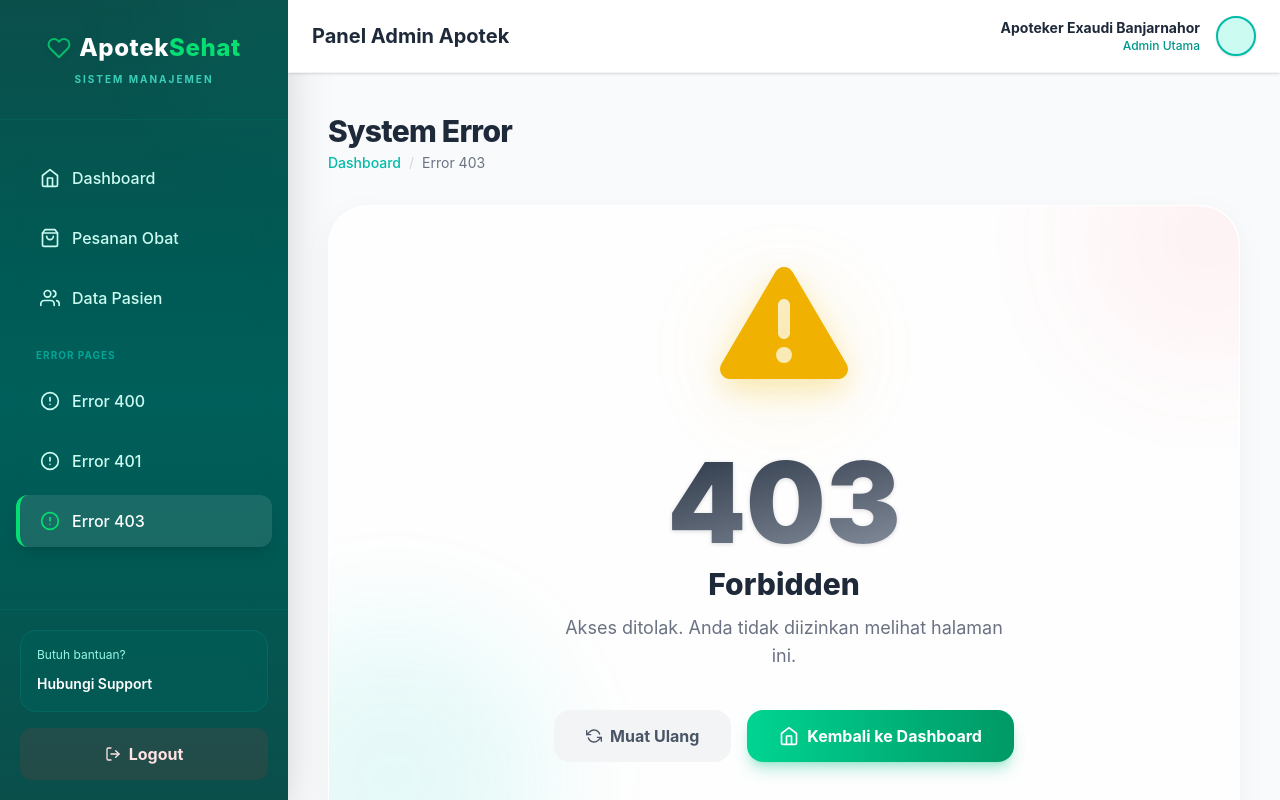
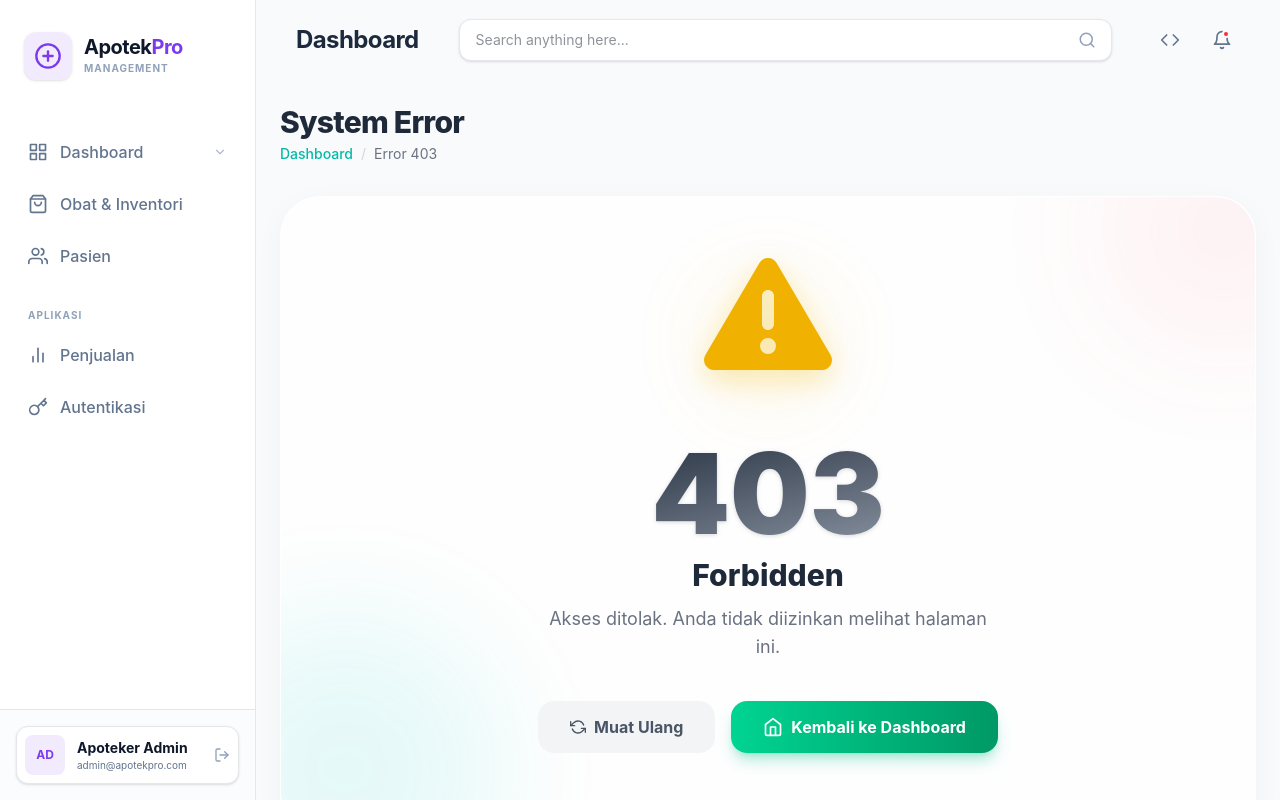
Before and after one commit to exaudi24si-max/EXAUDI-REACT-2SIB, a React (Vite) app: page /error-403 in a window 1280 px wide. Built offline with nearby package versions, Linux system fonts and the light colour scheme.

Commit message:
Qiuz dengan figma

```diff
--- a/src/components/Header.jsx
+++ b/src/components/Header.jsx
@@ -1,14 +1,32 @@
+import { FiSearch, FiBell, FiCode } from "react-icons/fi";
+
 export default function Header() {
     return (
-    <header className="bg-white shadow-sm border-b border-gray-100 py-4 px-6 flex justify-between items-center sticky top-0 z-10">
-      <h2 className="text-xl font-bold text-gray-800">Panel Admin Apotek</h2>
+        <header className="sticky top-0 z-40 flex w-full bg-body h-20 items-center">
+            <div className="flex flex-grow items-center justify-between px-6 md:px-10">
                 <div className="flex items-center gap-4">
-        <div className="text-right hidden sm:block">
-          <p className="text-sm font-bold text-gray-800">Apoteker Exaudi Banjarnahor</p>
-          <p className="text-xs text-teal-600 font-medium">Admin Utama</p>
+                    <h1 className="text-2xl font-bold text-slate-800 tracking-tight">Dashboard</h1>
                 </div>
-        <div className="w-10 h-10 rounded-full bg-teal-100 border-2 border-teal-500 flex items-center justify-center text-teal-700 font-bold shadow-sm">
 
+                <div className="flex-1 max-w-2xl mx-10 hidden lg:block">
+                    <div className="relative group">
+                        <input
+                            type="text"
+                            placeholder="Search anything here..."
+                            className="w-full bg-white border border-stroke rounded-xl py-2.5 pl-4 pr-10 focus:outline-none focus:ring-2 focus:ring-primary/10 focus:border-primary transition-all text-sm shadow-sm"
+                        />
+                        <FiSearch size={18} className="absolute right-4 top-1/2 -translate-y-1/2 text-slate-400 group-focus-within:text-primary transition-colors" />
+                    </div>
+                </div>
+
+                <div className="flex items-center gap-4">
+                    <button className="p-2 text-slate-500 hover:text-primary hover:bg-white rounded-lg transition-all">
+                        <FiCode size={20} />
+                    </button>
+                    <button className="p-2 text-slate-500 hover:text-primary hover:bg-white rounded-lg transition-all relative">
+                        <FiBell size={20} />
+                        <span className="absolute top-2 right-2.5 w-2 h-2 bg-red-500 rounded-full border-2 border-body"></span>
+                    </button>
                 </div>
             </div>
         </header>
--- a/src/components/Sidebar.jsx
+++ b/src/components/Sidebar.jsx
@@ -1,70 +1,72 @@
 import { Link, useLocation } from "react-router-dom";
-import { FiHome, FiShoppingBag, FiUsers, FiLogOut, FiHeart, FiAlertCircle } from "react-icons/fi";
+import { FiHome, FiShoppingBag, FiUsers, FiLogOut, FiPlusCircle, FiBarChart2, FiSettings, FiGrid, FiChevronDown, FiGlobe, FiKey } from "react-icons/fi";
 
 export default function Sidebar() {
     const location = useLocation();
 
     const isActive = (path) => {
         return location.pathname === path
-            ? "bg-white/10 text-white shadow-lg border-l-4 border-green-400"
-            : "text-teal-100 hover:bg-white/5 hover:text-white border-l-4 border-transparent";
+            ? "bg-primary-light text-primary font-bold shadow-sm"
+            : "text-slate-500 hover:bg-slate-50 hover:text-slate-800";
     };
 
     return (
-        <aside className="w-72 bg-gradient-to-b from-teal-900 via-teal-800 to-teal-900 text-white min-h-screen shadow-2xl flex flex-col transition-all relative overflow-hidden">
-            {/* Background decoration */}
-            <div className="absolute top-0 right-0 w-64 h-64 bg-teal-400 opacity-5 rounded-full blur-3xl -translate-y-1/2 translate-x-1/2 pointer-events-none"></div>
-
-            <div className="p-8 text-center border-b border-teal-700/30 relative z-10">
-                <div className="flex items-center justify-center gap-2 mb-2">
-                    <FiHeart className="text-green-400 text-2xl animate-pulse-slow drop-shadow-md" />
-                    <h2 className="text-2xl font-extrabold tracking-wide text-white">
-                        Apotek<span className="text-green-400">Sehat</span>
+        <aside className="w-64 bg-white text-slate-800 min-h-screen border-r border-stroke flex flex-col transition-all relative z-50">
+            <div className="py-8 px-6 flex items-center gap-3">
+                <div className="w-12 h-12 bg-primary/10 rounded-xl flex items-center justify-center shadow-sm">
+                    <FiPlusCircle size={28} className="text-primary" />
+                </div>
+                <div>
+                    <h2 className="text-xl font-bold tracking-tight text-slate-900 leading-none">
+                        Apotek<span className="text-primary">Pro</span>
                     </h2>
+                    <p className="text-[10px] text-slate-400 font-bold tracking-widest uppercase mt-1">Management</p>
                 </div>
-                <p className="text-teal-300/80 text-[10px] font-bold tracking-[0.2em] mt-1">SISTEM MANAJEMEN</p>
             </div>
 
-            <nav className="flex-1 px-4 py-8 space-y-2 overflow-y-auto relative z-10">
-                <Link to="/" className={`flex items-center gap-3 py-3.5 px-5 rounded-xl transition-all font-medium backdrop-blur-sm ${isActive('/')}`}>
-                    <FiHome size={20} className={location.pathname === '/' ? "text-green-400" : ""} />
-                    <span>Dashboard</span>
-                </Link>
-                <Link to="/orders" className={`flex items-center gap-3 py-3.5 px-5 rounded-xl transition-all font-medium backdrop-blur-sm ${isActive('/orders')}`}>
-                    <FiShoppingBag size={20} className={location.pathname === '/orders' ? "text-green-400" : ""} />
-                    <span>Pesanan Obat</span>
-                </Link>
-                <Link to="/customers" className={`flex items-center gap-3 py-3.5 px-5 rounded-xl transition-all font-medium backdrop-blur-sm ${isActive('/customers')}`}>
-                    <FiUsers size={20} className={location.pathname === '/customers' ? "text-green-400" : ""} />
-                    <span>Data Pasien</span>
+            <nav className="flex-1 px-3 py-4 space-y-1 overflow-y-auto">
+                <Link to="/" className={`flex items-center justify-between py-3 px-4 rounded-xl transition-all font-medium ${isActive('/')}`}>
+                    <div className="flex items-center gap-3">
+                        <FiGrid size={20} />
+                        <span>Dashboard</span>
+                    </div>
+                    <FiChevronDown size={14} className="opacity-50" />
                 </Link>
 
-                <div className="pt-4 pb-1 px-5">
-                    <p className="text-teal-400/60 text-[10px] font-bold uppercase tracking-widest">Error Pages</p>
-                </div>
-                <Link to="/error-400" className={`flex items-center gap-3 py-3.5 px-5 rounded-xl transition-all font-medium backdrop-blur-sm ${isActive('/error-400')}`}>
-                    <FiAlertCircle size={20} className={location.pathname === '/error-400' ? "text-green-400" : ""} />
-                    <span>Error 400</span>
+                <Link to="/orders" className={`flex items-center gap-3 py-3 px-4 rounded-xl transition-all font-medium ${isActive('/orders')}`}>
+                    <FiShoppingBag size={20} />
+                    <span>Obat & Inventori</span>
                 </Link>
-                <Link to="/error-401" className={`flex items-center gap-3 py-3.5 px-5 rounded-xl transition-all font-medium backdrop-blur-sm ${isActive('/error-401')}`}>
-                    <FiAlertCircle size={20} className={location.pathname === '/error-401' ? "text-green-400" : ""} />
-                    <span>Error 401</span>
+
+                <Link to="/customers" className={`flex items-center gap-3 py-3 px-4 rounded-xl transition-all font-medium ${isActive('/customers')}`}>
+                    <FiUsers size={20} />
+                    <span>Pasien</span>
                 </Link>
-                <Link to="/error-403" className={`flex items-center gap-3 py-3.5 px-5 rounded-xl transition-all font-medium backdrop-blur-sm ${isActive('/error-403')}`}>
-                    <FiAlertCircle size={20} className={location.pathname === '/error-403' ? "text-green-400" : ""} />
-                    <span>Error 403</span>
+
+                <div className="px-4 pt-6 mb-2 text-[10px] font-bold text-slate-400 uppercase tracking-widest">Aplikasi</div>
+
+                <Link to="/sales" className={`flex items-center gap-3 py-3 px-4 rounded-xl transition-all font-medium ${isActive('/sales')}`}>
+                    <FiBarChart2 size={20} />
+                    <span>Penjualan</span>
+                </Link>
+
+                <Link to="/auth" className={`flex items-center gap-3 py-3 px-4 rounded-xl transition-all font-medium ${isActive('/auth')}`}>
+                    <FiKey size={20} />
+                    <span>Autentikasi</span>
                 </Link>
             </nav>
 
-            <div className="p-5 mt-auto border-t border-teal-700/30 relative z-10">
-                <div className="bg-teal-800/50 rounded-2xl p-4 mb-4 backdrop-blur-md border border-teal-700/50 hidden lg:block">
-                    <p className="text-xs text-teal-200 mb-2">Butuh bantuan?</p>
-                    <button className="text-sm font-semibold text-white hover:text-green-300 transition-colors">Hubungi Support</button>
+            <div className="p-4 mt-auto border-t border-stroke bg-slate-50/50">
+                <div className="flex items-center gap-3 p-2 bg-white rounded-xl border border-stroke shadow-sm hover:shadow-md transition-shadow cursor-pointer group">
+                    <div className="w-10 h-10 rounded-lg bg-primary/10 flex items-center justify-center font-bold text-primary text-xs shrink-0 group-hover:scale-105 transition-transform">
+                        AD
+                    </div>
+                    <div className="flex-1 min-w-0">
+                        <p className="text-sm font-bold text-slate-900 truncate">Apoteker Admin</p>
+                        <p className="text-[10px] text-slate-500 truncate">admin@apotekpro.com</p>
+                    </div>
+                    <FiLogOut className="text-slate-400 hover:text-red-500 transition-colors shrink-0" size={16} />
                 </div>
-
-                <Link to="/login" className="flex items-center justify-center gap-2 w-full py-3.5 px-4 rounded-xl bg-red-500/10 hover:bg-red-500 text-red-100 hover:text-white font-bold transition-all duration-300 group">
-                    <FiLogOut className="group-hover:-translate-x-1 transition-transform" /> Logout
-                </Link>
             </div>
         </aside>
     );
--- a/src/index.css
+++ b/src/index.css
@@ -1,6 +1,12 @@
 @import "tailwindcss";
 
 @theme {
+  --color-primary: #7C3AED;
+  --color-primary-light: #EDE9FE;
+  --color-dark: #1F2937;
+  --color-body: #F9FAFB;
+  --color-stroke: #E5E7EB;
+
   --animate-fade-in: fade-in 0.5s ease-out forwards;
   --animate-slide-up: slide-up 0.6s cubic-bezier(0.16, 1, 0.3, 1) forwards;
   --animate-pulse-slow: pulse 3s cubic-bezier(0.4, 0, 0.6, 1) infinite;
@@ -17,8 +23,8 @@
 }
 
 body {
-  background-color: #f0fdfa; /* teal-50 */
-  color: #1f2937; /* gray-800 */
+  background-color: var(--color-body);
+  color: #1f2937;
   font-family: 'Inter', system-ui, -apple-system, BlinkMacSystemFont, 'Segoe UI', Roboto, Oxygen, Ubuntu, Cantarell, 'Open Sans', 'Helvetica Neue', sans-serif;
   margin: 0;
   padding: 0;
--- a/src/layouts/AuthLayout.jsx
+++ b/src/layouts/AuthLayout.jsx
@@ -1,27 +1,35 @@
 import { Outlet } from "react-router-dom";
-import { FiHeart } from "react-icons/fi";
+import { FiPlusCircle } from "react-icons/fi";
 
 export default function AuthLayout() {
     return (
-        <div className="min-h-screen flex items-center justify-center bg-[url('https://images.unsplash.com/photo-1586015555751-63bb77f4322a?q=80&w=2070&auto=format&fit=crop')] bg-cover bg-center p-4 relative before:content-[''] before:absolute before:inset-0 before:bg-teal-900/60 before:backdrop-blur-sm">
-            <div className="bg-white/95 backdrop-blur-xl p-10 rounded-3xl shadow-[0_20px_60px_rgba(0,_0,_0,_0.3)] w-full max-w-[440px] border border-white/20 relative z-10 opacity-0 animate-slide-up">
-                <div className="flex flex-col items-center justify-center mb-8">
-                    <div className="w-16 h-16 bg-gradient-to-tr from-teal-500 to-green-400 rounded-2xl flex items-center justify-center shadow-[0_10px_20px_rgba(20,_184,_166,_0.3)] mb-5 text-white transform rotate-3 hover:rotate-6 transition-transform">
-                        <FiHeart size={32} className="animate-pulse-slow" />
+        <div className="min-h-screen flex items-center justify-center bg-body p-4 relative overflow-hidden">
+            {/* Background decorative elements */}
+            <div className="absolute top-0 left-0 w-full h-full overflow-hidden -z-10">
+                <div className="absolute -top-24 -left-24 w-96 h-96 bg-primary/5 rounded-full blur-3xl"></div>
+                <div className="absolute -bottom-24 -right-24 w-96 h-96 bg-secondary/10 rounded-full blur-3xl"></div>
+            </div>
+
+            <div className="bg-white p-8 md:p-12 rounded-2xl shadow-xl w-full max-w-[480px] border border-stroke relative z-10 opacity-0 animate-slide-up">
+                <div className="flex flex-col items-center justify-center mb-10">
+                    <div className="w-16 h-16 bg-primary rounded-2xl flex items-center justify-center shadow-lg mb-6 text-white transform hover:scale-105 transition-transform">
+                        <FiPlusCircle size={36} />
                     </div>
-                    <h1 className="text-3xl font-extrabold text-gray-800 tracking-tight">
-                        Apotek<span className="text-teal-500">Sehat</span>
+                    <h1 className="text-3xl font-bold text-dark tracking-tight">
+                        Apotek<span className="text-primary">Pro</span>
                     </h1>
-                    <p className="text-gray-500 text-sm mt-2 font-medium">Portal Manajemen Farmasi</p>
+                    <p className="text-slate-500 text-sm mt-2 font-medium uppercase tracking-widest">Portal Manajemen Admin</p>
                 </div>
 
                 <div className="opacity-0 animate-fade-in" style={{ animationDelay: '0.3s' }}>
                     <Outlet/>
                 </div>
 
-                <p className="text-center text-xs text-gray-400 mt-8 font-medium">
-                    © 2026 Apotek Sehat Admin Dashboard.
-                </p>
+                <div className="mt-10 pt-6 border-t border-stroke text-center">
+                    <p className="text-xs text-slate-400 font-medium">
+                        © 2026 Apotek Pro Cloud System.
+                    </p>
+                </div>
             </div>
         </div>
     )
--- a/src/layouts/MainLayout.jsx
+++ b/src/layouts/MainLayout.jsx
@@ -4,15 +4,12 @@ import Header from "../components/Header";
 
 export default function MainLayout() {
     return (
-        <div className="flex min-h-screen bg-gray-50 font-sans overflow-hidden">
+        <div className="flex min-h-screen bg-body font-sans overflow-hidden">
             <Sidebar />
             <div className="flex-1 flex flex-col h-screen overflow-hidden relative">
-                {/* Background ambient gradient for main area */}
-                <div className="absolute top-0 left-0 right-0 h-96 bg-gradient-to-b from-teal-50 to-transparent pointer-events-none -z-10"></div>
-
                 <Header />
-                <main className="p-6 md:p-10 flex-1 overflow-y-auto scroll-smooth">
-                    <div className="max-w-6xl mx-auto">
+                <main className="p-4 md:p-6 2xl:p-10 flex-1 overflow-y-auto scroll-smooth">
+                    <div className="max-w-7xl mx-auto">
                         <Outlet />
                     </div>
                 </main>
```
Also changed, not shown: src/pages/Dashboard.jsx (+134 -161 lines), src/pages/auth/Login.jsx (+23 -20 lines). Lines whose indentation alone changed are shown as unchanged.
